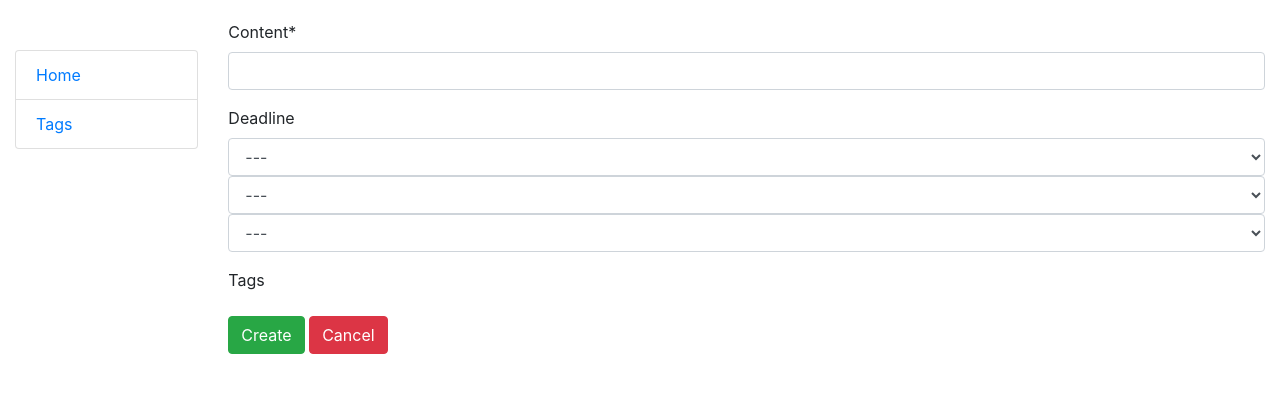
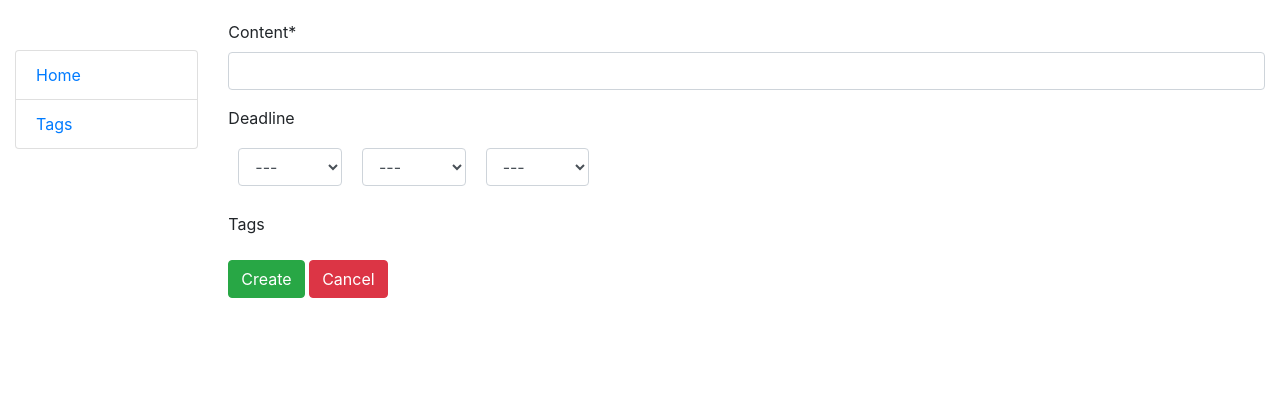
Before and after one commit to bythewaters/todo-list, a Django app: page /task/create/ in a window 1280 px wide. Shown: the top 393 px of the page. Run offline with Django 4.2, Linux system fonts and the light colour scheme; data that the repository does not hold is empty; some libraries are stand-ins or nearby versions.

Commit message:
Separate form deadline

```diff
--- a/my_todo_list/forms.py
+++ b/my_todo_list/forms.py
@@ -6,8 +6,12 @@
 
 class TaskForm(forms.ModelForm):
     deadline = forms.DateField(
-        widget=SelectDateWidget(),
-        required=False
+        widget=SelectDateWidget(
+            attrs=(
+                {"class": "deadline"}
+            )
+        ),
+        required=False,
     )
 
     tags = forms.ModelMultipleChoiceField(
--- a/my_todo_list/views.py
+++ b/my_todo_list/views.py
@@ -40,6 +40,7 @@
 
 class TaskUpdateView(generic.UpdateView):
     model = Task
+    # form_class = UpdateTaskTagForm
     template_name = "my_todo_list/tag_update_form.html"
     success_url = reverse_lazy("my_todo_list:task-list")
 
--- a/static/css/styles.css
+++ b/static/css/styles.css
@@ -8,3 +8,10 @@
 #list1 .select-input.form-control[readonly]:not([disabled]) {
   background-color: #fbfbfb;
 }
+
+.deadline {
+  width: 10%;
+  display: inline-block;
+  margin: 10px;
+
+}
```
